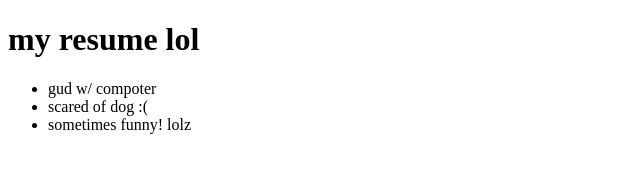
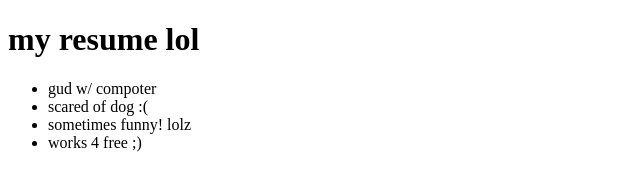
Before and after one commit to AUzunP/auzunp.github.io, a plain HTML site: page index.html in a window 1280 px wide. Shown: the whole page, without its empty margins (0-640 px from the left). Drawn offline with Linux system fonts and the light colour scheme.

Commit message:
Update index.html

```diff
--- a/index.html
+++ b/index.html
@@ -11,6 +11,7 @@
         <li>gud w/ compoter</li>
         <li>scared of dog :(</li>
         <li>sometimes funny! lolz</li>
+        <li>works 4 free ;)</li>
     </ul>
 </body>
 </html>
```
